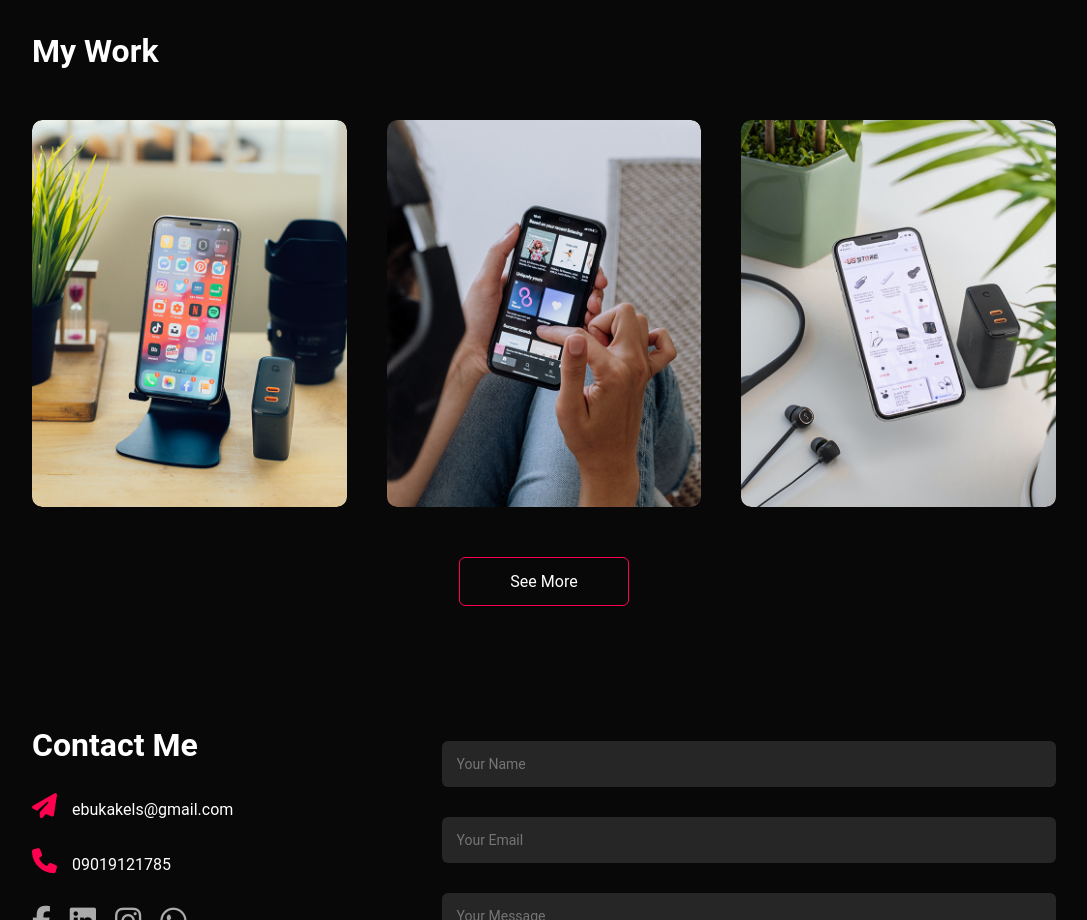
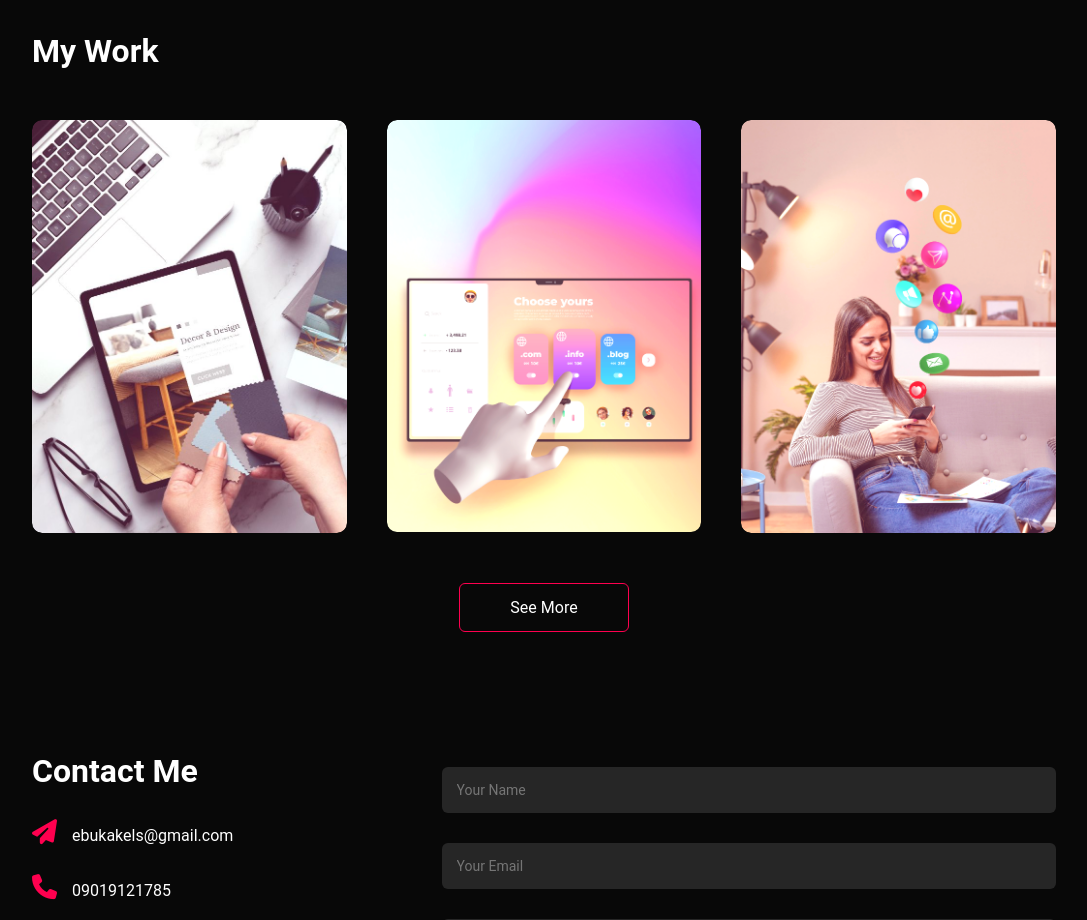
Before and after one commit to gr8kev/PORTFOLIO, a plain HTML site: page portfolio/index.html in a window 1280 px wide. Shown: the part 2040-2960 px from the top of the page, without its empty margins (96-1183 px from the left). Drawn offline with Linux system fonts and the light colour scheme; a script that the page names is missing.

Commit message:
portfolio

```diff
--- a/portfolio/index.html
+++ b/portfolio/index.html
@@ -136,7 +136,7 @@
       <h1 class="sub-title">My Work</h1>
       <div class="work-list">
         <div class="work">
-          <img src="images/work-1.png" alt="">
+          <img src="images/tab.jpeg" alt="">
           <div class="layer">
             <h3>Social Media App</h3>
             <p>The app connects you to the talented people in the world .Download it from playstore.</p>
@@ -144,7 +144,7 @@
           </div>
         </div>
         <div class="work">
-          <img src="images/work-2.png" alt="">
+          <img src="images/hand.png" alt="">
           <div class="layer">
             <h3>Music App</h3>
             <p>The app connects you to the talented people in the world .Download it from playstore.</p>
@@ -152,7 +152,7 @@
           </div>
         </div>
         <div class="work">
-          <img src="images/work-3.png" alt="">
+          <img src="images/babe.png" alt="">
           <div class="layer">
             <h3>Online Shopping App</h3>
             <p>The app connects you to the talented people in the world .Download it from playstore.</p>
```
Also changed, not shown: portfolio/images/babe.png (added), portfolio/images/hand.png (added), portfolio/images/high-angle-man-working-laptop.png (added), portfolio/images/tab.jpeg (added).
